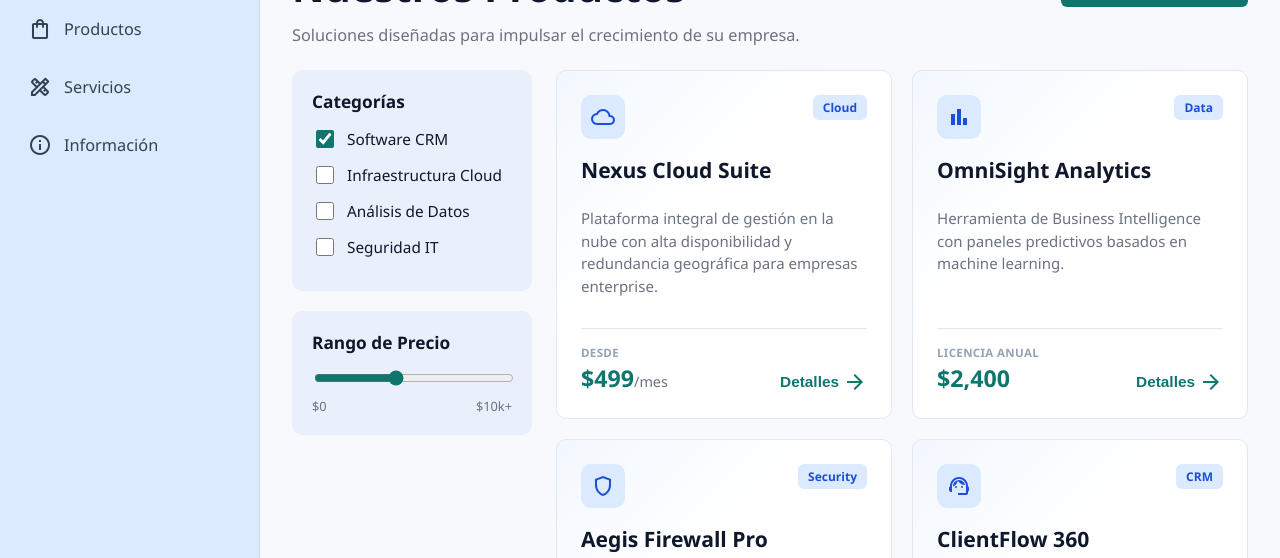
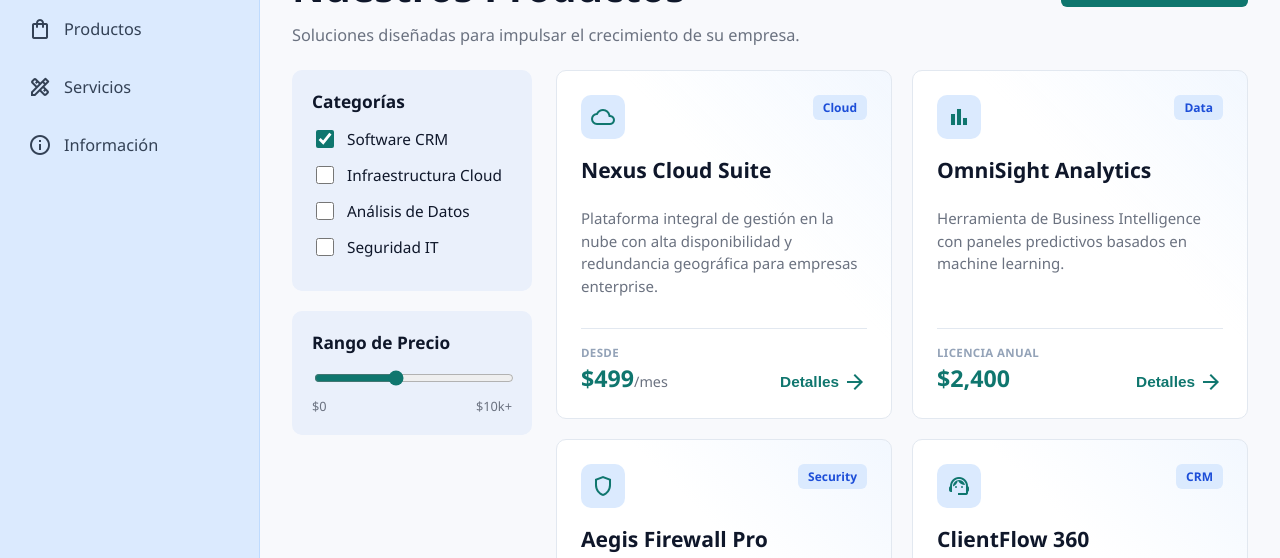
Before and after one commit to ElBatu12/vista-productos, a React (Vite) app: page / in a window 1280 px wide. Shown: the part 143-701 px from the top of the page. Built offline with nearby package versions, Linux system fonts and the light colour scheme.

Commit message:
Corregir direccion del degradado hover y color del icono a verde

```diff
--- a/src/App.css
+++ b/src/App.css
@@ -260,7 +260,7 @@ body {
 
 .product-card {
   background-color: #ffffff;
-  background-image: linear-gradient(135deg, rgba(219, 234, 254, 0.35) 0%, rgba(219, 234, 254, 0) 40%);
+  background-image: linear-gradient(225deg, rgba(219, 234, 254, 0.35) 0%, rgba(219, 234, 254, 0) 40%);
   border: 1px solid #e2e8f0;
   border-radius: 10px;
   padding: 24px;
@@ -271,7 +271,7 @@ body {
 }
 
 .product-card:hover {
-  background-image: linear-gradient(135deg, rgba(219, 234, 254, 0.7) 0%, rgba(219, 234, 254, 0) 45%);
+  background-image: linear-gradient(225deg, rgba(219, 234, 254, 0.7) 0%, rgba(219, 234, 254, 0) 45%);
 }
 
 .product-card-top {
@@ -283,7 +283,7 @@ body {
 
 .product-icon-box {
   background-color: #dbeafe;
-  color: #1d4ed8;
+  color: #0f766e;
   width: 44px;
   height: 44px;
   border-radius: 10px;
```
